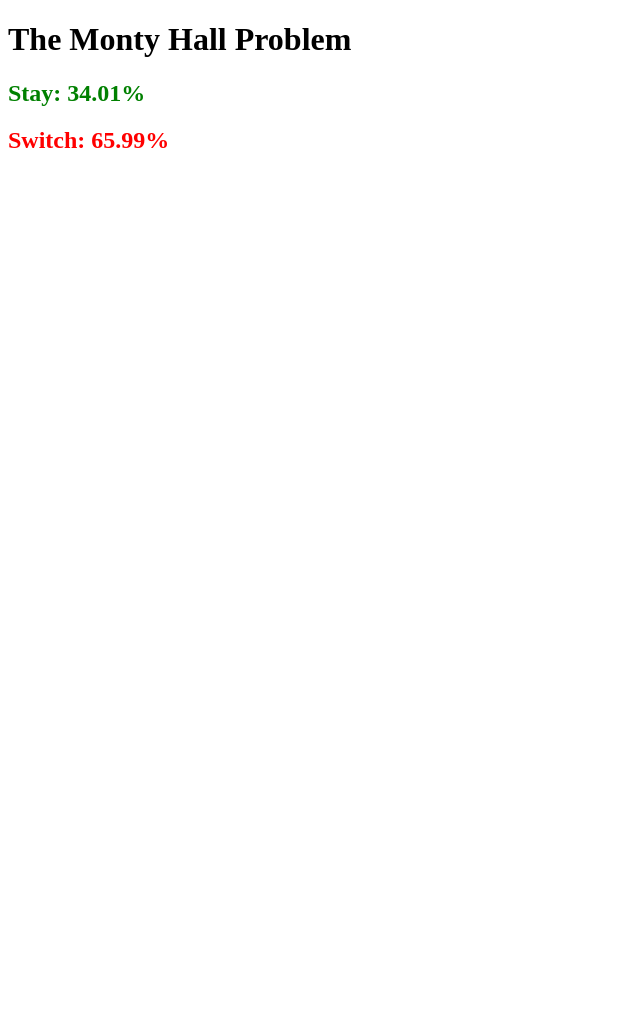
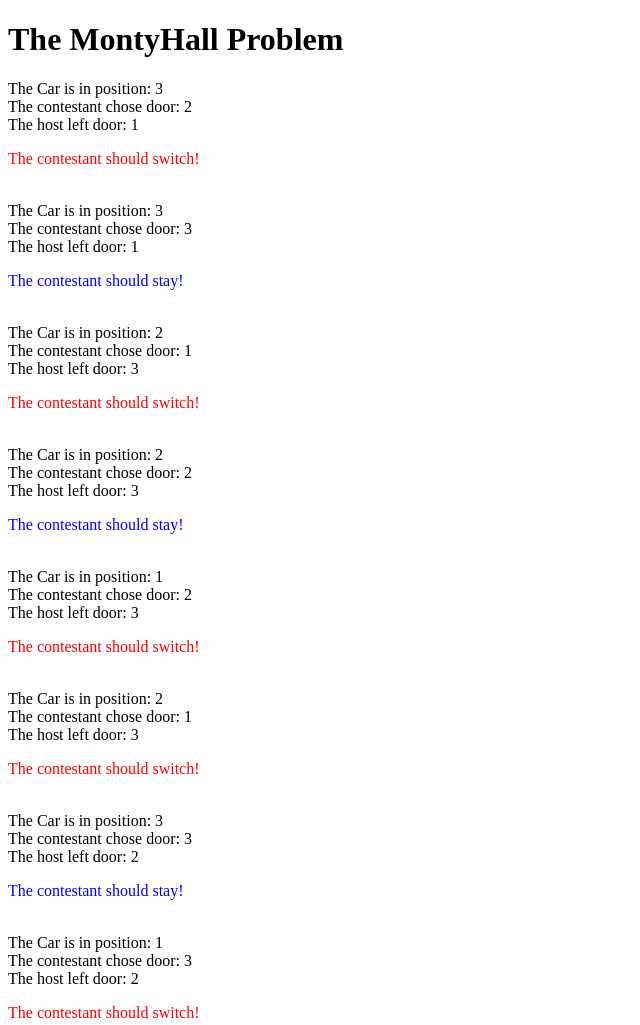
Before and after one commit to GulzarFatima/JS-montyHall, a plain HTML site: page index.html in a window 1280 px wide. Shown: the top 1025 px of the page, without its empty margins (0-640 px from the left). Before the commit the page ends 800 px from the top, so only its background shows below. Drawn offline with Linux system fonts and the light colour scheme.

Commit message:
Update index.html

```diff
--- a/index.html
+++ b/index.html
@@ -3,47 +3,50 @@
 <head>
     <meta charset="UTF-8">
     <meta name="viewport" content="width=device-width, initial-scale=1.0">
-    <title>The Monty Hall Problem</title>
+    <title>The MontyHall Problem</title>
 </head>
 <body>
-    <h1>The Monty Hall Problem</h1>
+    <h1>The MontyHall Problem</h1>
 
     <script>
-        // Initialize counters for stay and switch choices
         var stayCount = 0;
         var switchCount = 0;
 
-        // Run the simulation for 10,000 rounds
         for (var i = 0; i < 10000; i++) {
 
-            // Randomly assign the car to one of the three doors
-            var carPosition = Math.floor(Math.random() * 3) + 1;
+            var carPosition = Math.floor(Math.random() * 3) + 1; // Random car position
+            var contestantChoice = Math.floor(Math.random() * 3) + 1; // Contestant's initial choice
 
-            // The contestant makes a random choice
-            var contestantChoice = Math.floor(Math.random() * 3) + 1;
-
-            // The host removes a door that neither has the car nor was chosen by the contestant
+            // Host removes a door
             var removedDoor;
             do {
                 removedDoor = Math.floor(Math.random() * 3) + 1;
             } while (removedDoor === carPosition || removedDoor === contestantChoice);
 
-            // Determine whether the contestant should stay or switch
+            // Output round details
+            document.write("The Car is in position: " + carPosition + "<br>");
+            document.write("The contestant chose door: " + contestantChoice + "<br>");
+            document.write("The host left door: " + removedDoor + "<br>");
+
+            // Determine if the contestant should stay or switch
             if (contestantChoice === carPosition) {
-                stayCount++; // The contestant wins by staying
+                stayCount++;
+                document.write("<p style='color: blue;'>The contestant should stay!<br></p>");
             } else {
-                switchCount++; // The contestant wins by switching
+                switchCount++;
+                document.write("<p style='color: red;'>The contestant should switch!<br></p>");
             }
+
+            document.write("<br>");
         }
 
-        // Calculate the percentages of staying and switching
         var totalRounds = stayCount + switchCount;
         var stayPercentage = ((stayCount / totalRounds) * 100).toFixed(2);
         var switchPercentage = ((switchCount / totalRounds) * 100).toFixed(2);
 
-        // Output the results
-        document.write("<h2 style='color: green;'>Stay: " + stayPercentage + "%</h2>");
-        document.write("<h2 style='color: red;'>Switch: " + switchPercentage + "%</h2>");
+        // Display final percentages
+        document.write("<h2 style='color: green;'>Stay percentage: " + stayPercentage + "%</h2>");
+        document.write("<h2 style='color: red;'>Switch percentage: " + switchPercentage + "%</h2>");
     </script>
 </body>
 </html>
```
